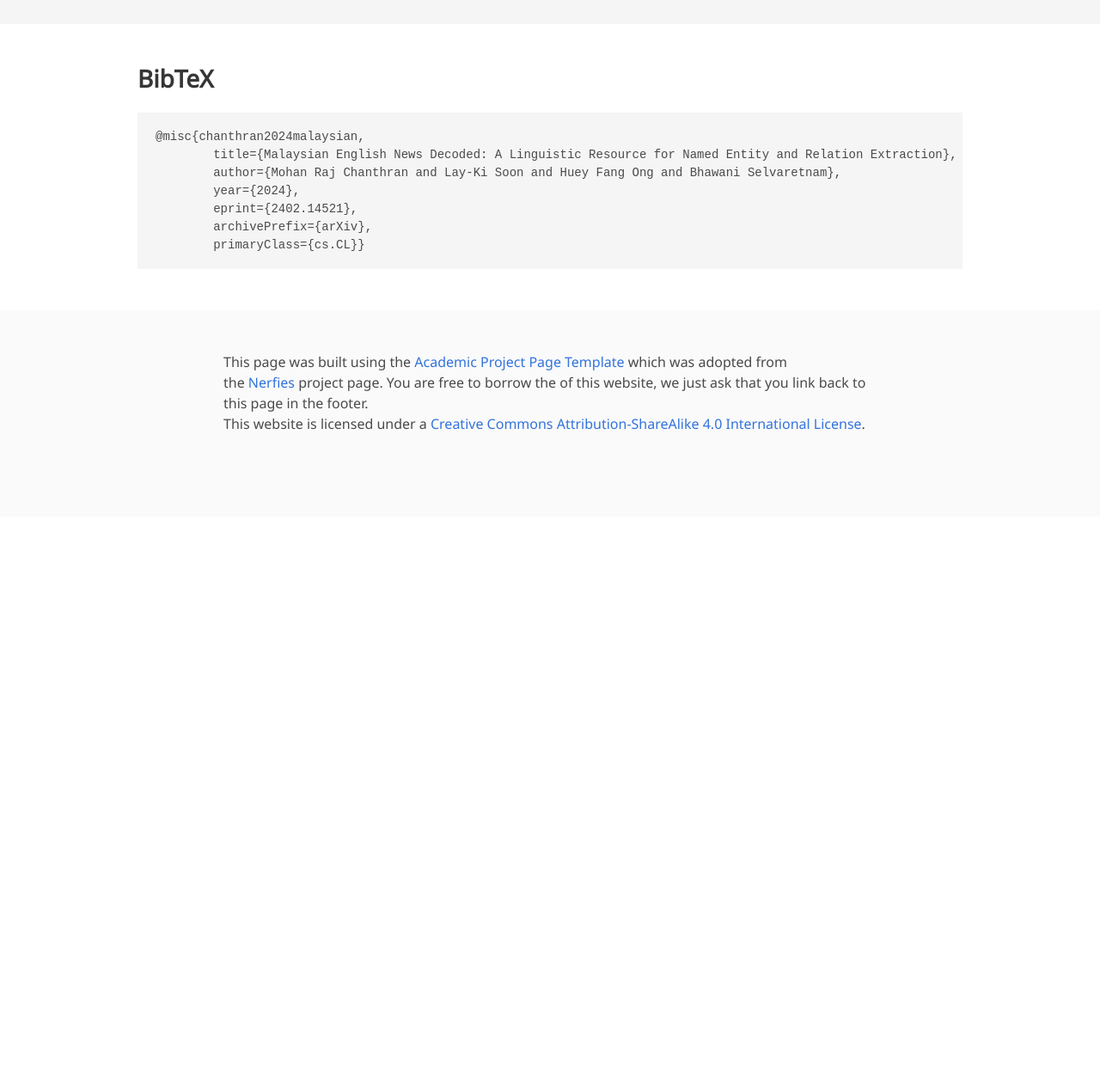
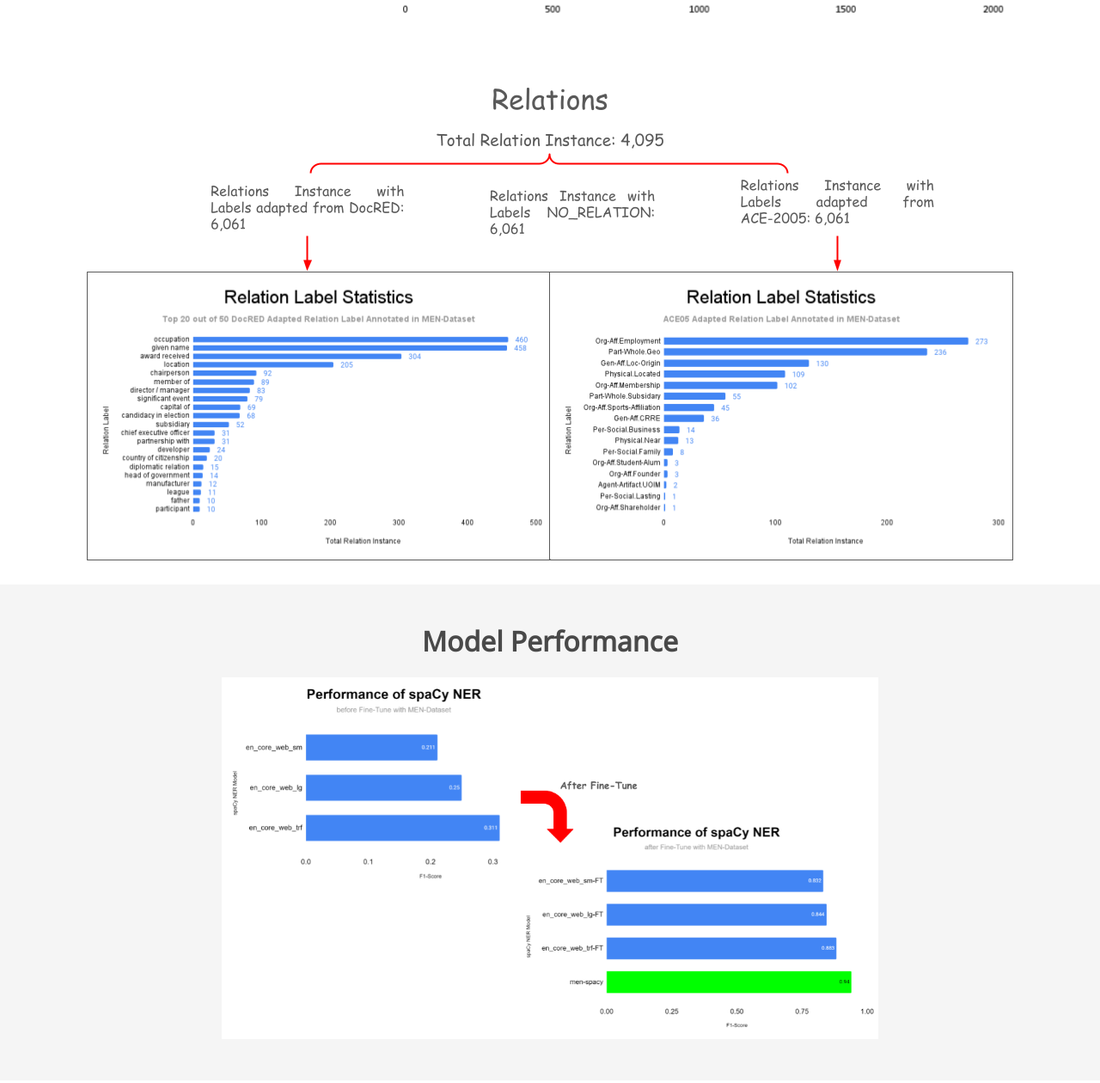
Before and after one commit to mohanraj-nlp/men-dataset-project, a plain HTML site: page index.html in a window 1280 px wide. Shown: the part 1680-2940 px from the top of the page at 86% size. Before the commit the page ends 2281 px from the top, so only its background shows below. Drawn offline with nearby package versions, Linux system fonts and the light colour scheme; some icons are missing; a web font is replaced by a local one.

Commit message:
Initial Push

```diff
--- a/index.html
+++ b/index.html
@@ -126,23 +126,6 @@
 </section>
 
 
-
-
-
-<!-- Paper poster -->
-<!-- <section class="hero is-small is-light">
-  <div class="hero-body">
-    <div class="container">
-      <h2 class="title">Poster</h2>
-
-      <iframe  src="static/pdfs/sample.pdf" width="100%" height="550">
-          </iframe>
-
-      </div>
-    </div>
-  </section> -->
-<!--End paper poster -->
-
 <!-- Paper abstract -->
 <section class="section hero is-light">
   <div class="container is-max-desktop">
@@ -159,18 +142,39 @@
 </section>
 <!-- End paper abstract -->
 
-<!-- Paper poster -->
-<section class="hero is-small is-light">
+<!-- Image carousel -->
+<section class="hero is-small">
   <div class="hero-body">
-    <div class="container">
-      <h2 class="title">Model Improvement</h2>
-      <iframe  src="static/pdfs/sample.pdf" width="100%" height="550">
-          </iframe>
+    <div class="container is-centered">
+      <h2 class="title is-3" style="text-align: center;">Dataset Statistics</h2>
+      <div>
+        <img src="./static/images/Entity-Label-Website.PNG" alt="Statistics of total entities annotated" style="display: block; margin: auto;">
+      </div>
 
+      <div style="text-align: center;">
+        <img src="./static/images/Relation-Label-Website.png" alt="Statistics of total relations annotated" style="display: block; margin: auto;">
+      </div>
+  </div>
+</div>
+</div>
+</section>
+<!-- End image carousel -->
+
+
+<!-- Paper abstract -->
+<section class="section hero is-light">
+  <div class="container is-max-desktop">
+    <div class="columns is-centered has-text-centered">
+      <div class="column is-four-fifths">
+        <h2 class="title is-3">Model Performance</h2>
+        <div>
+          <img src="./static/images/ModelPerformance-Website.png" alt="Model Performance after Fine-Tuning with MEN-Dataset" style="display: block; margin: auto; width: auto; height: auto;">
+        </div>
       </div>
     </div>
-  </section>
-<!--End paper poster -->
+  </div>
+</section>
+<!-- End paper abstract -->
 
 <!--BibTex citation -->
   <section class="section" id="BibTeX">
@@ -182,7 +186,8 @@
         year={2024},
         eprint={2402.14521},
         archivePrefix={arXiv},
-        primaryClass={cs.CL}}</code></pre>
+        primaryClass={cs.CL}
+      }</code></pre>
     </div>
 </section>
 <!--End BibTex citation -->
```
Also changed, not shown: static/images/Entity-Label-Website.png (added), static/images/ModelPerformance-Website.png (added), static/images/Relation-Label-Website.png (added).
